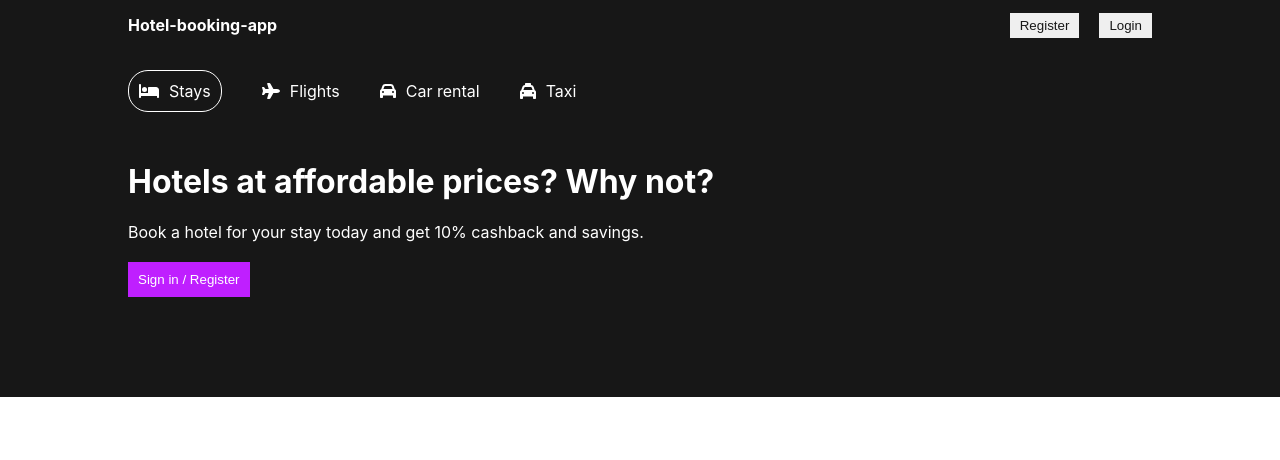
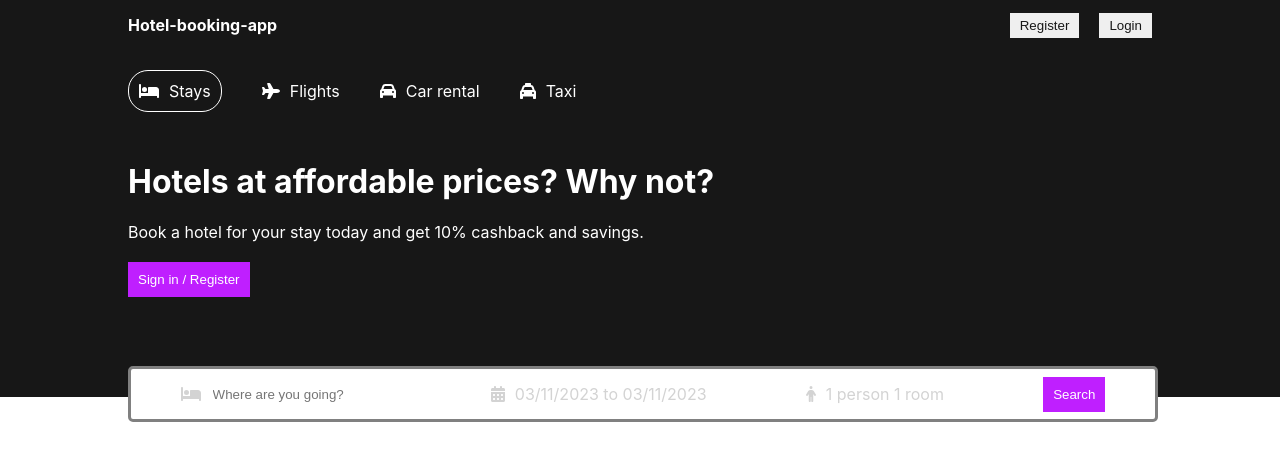
Before and after one commit to adeeb1488/hotel-booking-app, a React (Create React App) app in the folder client/: page / in a window 1280 px wide. Shown: the top 460 px of the page. Built offline with nearby package versions, Linux system fonts and the light colour scheme.

Commit message:
Creating search parameters in header, adding calendar component

```diff
--- a/client/package.json
+++ b/client/package.json
@@ -10,7 +10,9 @@
     "@testing-library/jest-dom": "^5.16.5",
     "@testing-library/react": "^13.4.0",
     "@testing-library/user-event": "^13.5.0",
+    "date-fns": "^2.29.3",
     "react": "^18.2.0",
+    "react-date-range": "^1.4.0",
     "react-dom": "^18.2.0",
     "react-router-dom": "^6.9.0",
     "react-scripts": "5.0.1",
--- a/client/src/components/header/Header.css
+++ b/client/src/components/header/Header.css
@@ -3,7 +3,7 @@
     color: white;
     display: flex;
     justify-content: center;
-
+    position: relative;
 }
 .headerContainer{
     width: 100%;
@@ -41,5 +41,46 @@
     border: none;
     padding: 10px;
     cursor: pointer;
+}
+
+.headerSearch{
+    height: 30px;
+    background-color: white;
+    border: 3px solid grey;
+    display: flex;
+    align-items: center;
+    justify-content: space-around;
+    padding: 10px 0px;
+    border-radius: 5px;
+    position: absolute;
+    bottom: -25px;
+    width: 100%;
+    max-width: 1024px;
 
 }
+
+.headerIcon{
+    color: lightgray;
+}
+
+.headerSearchItem{
+    display: flex;
+    align-items: center;
+    gap: 10px;
+}
+
+.headerSearchInput{
+    border: none;
+    outline: none;
+
+}
+
+.headerSearchText{
+    color: lightgray;
+    cursor: pointer;
+}
+
+.date{
+    position: absolute;
+    top: 50px;
+}
--- a/client/src/components/header/Header.jsx
+++ b/client/src/components/header/Header.jsx
@@ -1,8 +1,22 @@
 import React from 'react'
 import './Header.css'
+import { useState } from 'react'
 import {FontAwesomeIcon} from '@fortawesome/react-fontawesome'
-import {faBed, faCar, faPlane, faTaxi} from '@fortawesome/free-solid-svg-icons'
+import {faBed, faCalendarDays, faCar, faPerson, faPlane, faTaxi} from '@fortawesome/free-solid-svg-icons'
+import { DateRange } from 'react-date-range';
+import 'react-date-range/dist/styles.css'; // main css file
+import 'react-date-range/dist/theme/default.css';
+import {format} from 'date-fns' // theme css file
 const Header = () => {
+  const[openCalendar, setOpenCalendar]= useState(false)
+
+  const [date, setDate]= useState([
+    {
+      startDate: new Date(),
+      endDate:new Date(),
+      key:'selection'
+    }
+  ])
   return (
     <div className='header'>
       <div className="headerContainer">
@@ -31,7 +45,34 @@
       Book a hotel for your stay today and get 10% cashback and savings.
      </p>
      <button className="headerBtn">Sign in / Register</button>
+
+     <div className="headerSearch">
+     <div className="headerSearchItem">
+     <FontAwesomeIcon icon={faBed} className="headerIcon" />
+     <input type="text" placeholder='Where are you going?' className='headerSearchInput' />
      </div>
+     <div className="headerSearchItem">
+     <FontAwesomeIcon icon={faCalendarDays} className="headerIcon"  />
+     <span onClick={()=>setOpenCalendar(!openCalendar)} className='headerSearchText'>{`${format(date[0].startDate,"MM/dd/yyyy")} to ${format(date[0].endDate,"MM/dd/yyyy")}`}</span>
+     {openCalendar&&<DateRange
+     editableDateInputs={true}
+     onChange={item=> setDate([item.selection])}
+     moveRangeOnFirstSelection={false}
+     ranges={date}
+     className="date"
+
+     />}
+     </div>
+     <div className="headerSearchItem">
+     <FontAwesomeIcon icon={faPerson} className="headerIcon" />
+     <span className='headerSearchText'>1 person 1 room</span>
+     </div>
+     <div className="headerSearchItem">
+    <button className="headerBtn">Search</button>
+     </div>
+     </div>
+     </div>
+
       </div>
   )
 }
```
Also changed, not shown: 1 other file (tests, documents, lock files or other folders).
